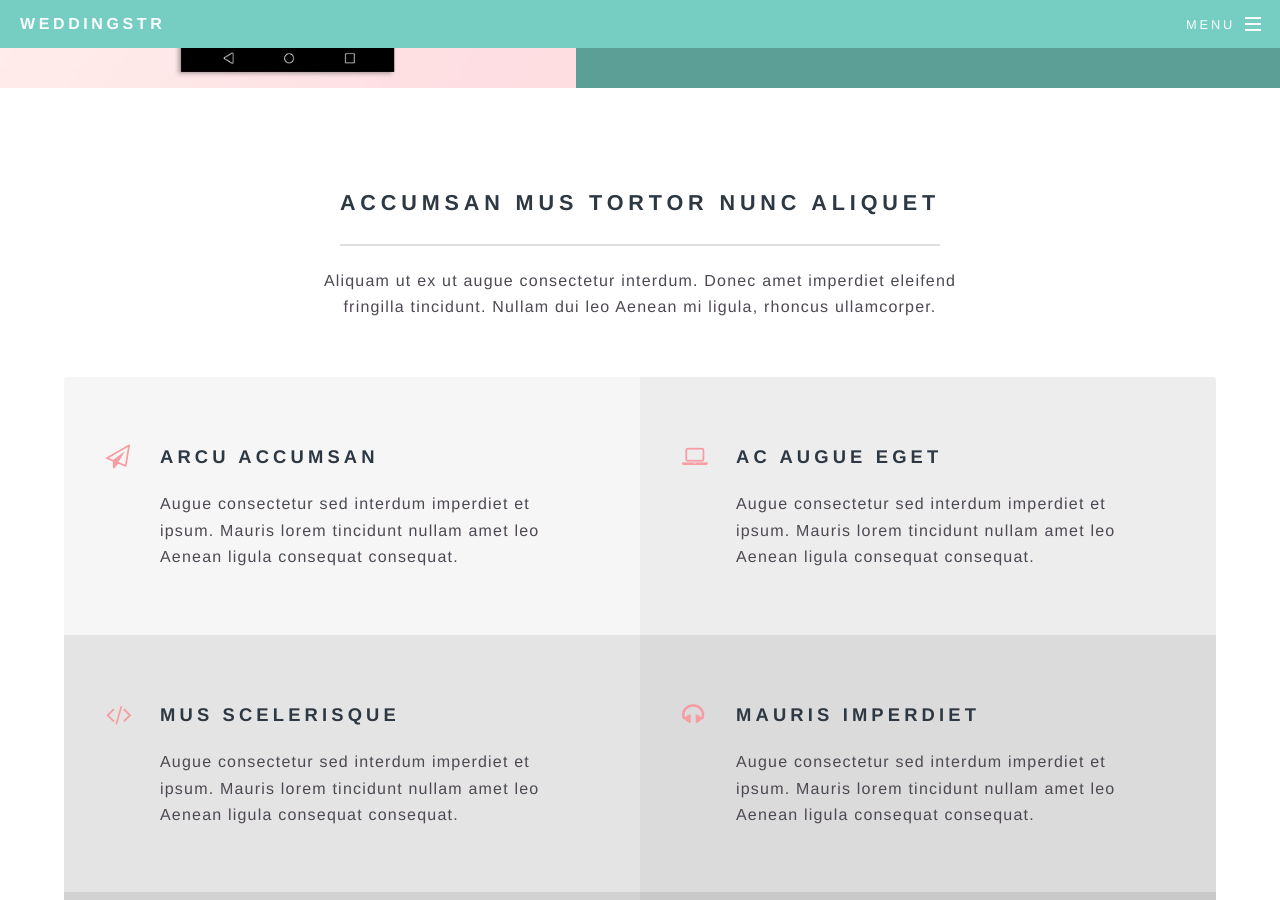
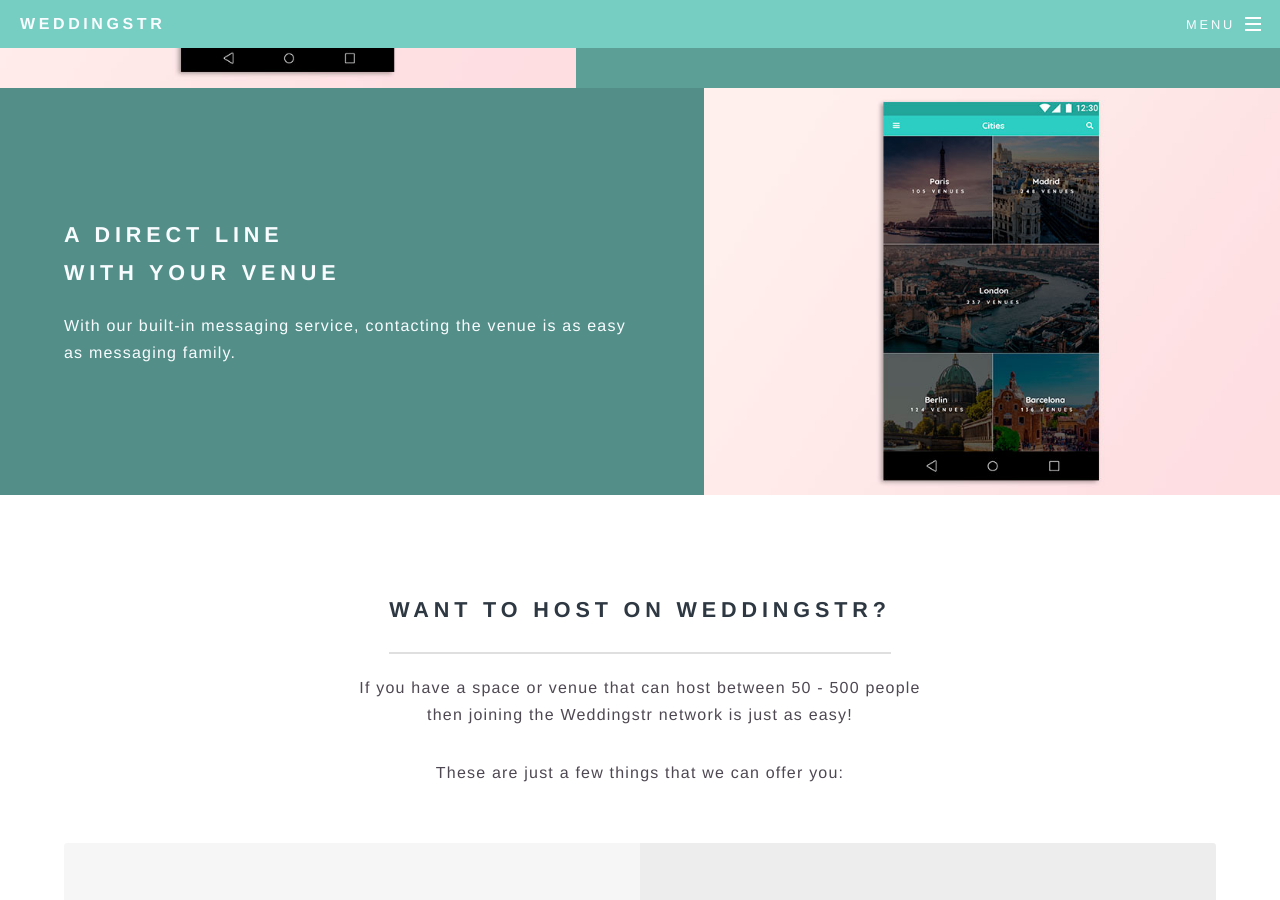
Before and after one commit to avdean/WeddingAppConcept, a Jekyll site: the page built from index.html, in a window 1280 px wide and 900 px high, scrolled down 2576 px. Built offline with Jekyll 4.4.1, drawn with Linux system fonts in a browser that asks for light colours; some of the changed text lies outside the part shown.

Commit message:
Finished Main Page

```diff
--- a/_includes/head.html
+++ b/_includes/head.html
@@ -1,7 +1,7 @@
 <head>
   <meta charset="utf-8" />
   <meta name="viewport" content="width=device-width, initial-scale=1" />
-  <title>{% if page.title %}{{ site.title | escape }} | {{ page.title | escape }}{% else %}{{ site.title | escape }}{% endif %}</title>
+  <title>{% if page.description %}{{ site.title | escape }} | {{ page.description | escape }}{% else %}{{ site.title | escape }}{% endif %}</title>
   <meta name="description" content="{% if page.excerpt %}{{ page.excerpt | strip_html | strip_newlines | truncate: 160 }}{% else %}{{ site.description }}{% endif %}">
   <!--[if lte IE 8]><script src="{{ "/js/ie/html5shiv.js" | prepend: site.baseurl }}"></script><![endif]-->
   <link rel="canonical" href="{{ page.url | replace:'index.html','' | prepend: site.baseurl | prepend: site.url }}">
--- a/_includes/header.html
+++ b/_includes/header.html
@@ -13,8 +13,10 @@
             <li><a href="{{ my_page.url | prepend: site.baseurl }}">{{ my_page.title }}</a></li>
             {% endif %}
             {% endfor %}
+<!--
             <li><a href="#">Sign Up</a></li>
             <li><a href="#">Log In</a></li>
+-->
           </ul>
         </div>
       </li>
--- a/index.html
+++ b/index.html
@@ -1,12 +1,15 @@
 ---
 layout: landing
-title: Find the perfect venue!
+description: Find the perfect venue for your wedding
+excerpt: Weddingstr is an application aimed at taking the stress out of searching for wedding venues across the globe. As the world grows ever smaller, more and more hopeful newlyweds are looking to get married in their ideal destination.
+
 ---
 				<!-- Banner -->
 					<section id="banner">
 						<div class="inner">
 							<h2>{{ site.title }}</h2>
-							<p>{{ site.description | markdownify }}</p>
+							<h3>A Concept App by<br /> Ant Villa Dean & Tom Scallon</h3>
+							<h3>{{ site.description | markdownify }}</h3>
 							<ul class="actions">
 								<li><a href="#" class="button special">Download</a></li>
 							</ul>
@@ -19,7 +22,7 @@
 						<div class="inner">
 							<header class="major">
 								<h2>what is Weddingstr?</h2>
-								<p>Weddingstr is an application aimed at taking the stress out of searching for wedding venues across the globe. As the world grows ever smaller, more and more hopeful newlyweds are looking to get married in their ideal destination.</p>
+								<p>{{ page.excerpt }}</p>
 								<p>This is where Weddingstr really shines!</p>
 							</header>
 							<ul class="icons major">
@@ -34,23 +37,29 @@
 					<section id="two" class="wrapper alt style2">
 						<section class="spotlight">
 							<div class="image"><img src="images/pic01.jpg" alt="" /></div><div class="content">
-								<h2>Magna primis lobortis<br />
-								sed ullamcorper</h2>
-								<p>Aliquam ut ex ut augue consectetur interdum. Donec hendrerit imperdiet. Mauris eleifend fringilla nullam aenean mi ligula.</p>
+								<h2>Thousands of wedding venues at your fingertips</h2>
+								<p><strong>Weddingstr</strong> gives you a simple and easy platform to find information on possible wedding venues and contact their owners directly.</p>
 							</div>
 						</section>
 						<section class="spotlight">
 							<div class="image"><img src="images/pic02.jpg" alt="" /></div><div class="content">
-								<h2>Tortor dolore feugiat<br />
-								elementum magna</h2>
-								<p>Aliquam ut ex ut augue consectetur interdum. Donec hendrerit imperdiet. Mauris eleifend fringilla nullam aenean mi ligula.</p>
+								<h2>Plan your wedding<br />
+								without the stress</h2>
+								<p>Offering an intuitive interface to find the perfect venue, browse our cities and find that special place for your special day.</p>
 							</div>
 						</section>
 						<section class="spotlight">
 							<div class="image"><img src="images/pic03.jpg" alt="" /></div><div class="content">
-								<h2>Augue eleifend aliquet<br />
-								sed condimentum</h2>
-								<p>Aliquam ut ex ut augue consectetur interdum. Donec hendrerit imperdiet. Mauris eleifend fringilla nullam aenean mi ligula.</p>
+								<h2>Once you've found <br />
+								your place</h2>
+								<p>Find out all the information you need such as availability, pricing and extra features, along with a direct message channel with the venue of your choice. There's also a review section to see what past couples thought about the venue.</p>
+							</div>
+						</section>
+						<section class="spotlight">
+							<div class="image"><img src="images/pic04.jpg" alt="" /></div><div class="content">
+								<h2>A direct line <br />
+								with your venue</h2>
+								<p>With our built-in messaging service, contacting the venue is as easy as messaging family.</p>
 							</div>
 						</section>
 					</section>
@@ -59,34 +68,27 @@
 					<section id="three" class="wrapper style3 special">
 						<div class="inner">
 							<header class="major">
-								<h2>Accumsan mus tortor nunc aliquet</h2>
-								<p>Aliquam ut ex ut augue consectetur interdum. Donec amet imperdiet eleifend<br />
-								fringilla tincidunt. Nullam dui leo Aenean mi ligula, rhoncus ullamcorper.</p>
+								<h2>Want to host on Weddingstr?</h2>
+								<p>If you have a space or venue that can host between 50 - 500 people<br />
+								then joining the Weddingstr network is just as easy!</p>
+								<p>These are just a few things that we can offer you:</p>
 							</header>
 							<ul class="features">
-								<li class="icon fa-paper-plane-o">
-									<h3>Arcu accumsan</h3>
-									<p>Augue consectetur sed interdum imperdiet et ipsum. Mauris lorem tincidunt nullam amet leo Aenean ligula consequat consequat.</p>
+								<li class="icon fa-globe">
+									<h3>Global Exposure</h3>
+									<p>With <strong>Weddingstr</strong> hoping to bridge the gap between adventurous newly-weds and exciting venues, you're venue will have exposure across the globe.</p>
 								</li>
-								<li class="icon fa-laptop">
-									<h3>Ac Augue Eget</h3>
-									<p>Augue consectetur sed interdum imperdiet et ipsum. Mauris lorem tincidunt nullam amet leo Aenean ligula consequat consequat.</p>
+								<li class="icon fa-mobile">
+									<h3>Mobile First</h3>
+									<p>Future clients will be able to find your venue directly via their phone, likewise you'll be able to contact them through our messaging service.</p>
 								</li>
-								<li class="icon fa-code">
-									<h3>Mus Scelerisque</h3>
-									<p>Augue consectetur sed interdum imperdiet et ipsum. Mauris lorem tincidunt nullam amet leo Aenean ligula consequat consequat.</p>
+								<li class="icon fa-calendar">
+									<h3>Clean Interface</h3>
+									<p>Through our simple and clean interface you can update your venues information, add new features, all on-the-fly and directly from your mobile.</p>
 								</li>
-								<li class="icon fa-headphones">
-									<h3>Mauris Imperdiet</h3>
-									<p>Augue consectetur sed interdum imperdiet et ipsum. Mauris lorem tincidunt nullam amet leo Aenean ligula consequat consequat.</p>
-								</li>
-								<li class="icon fa-heart-o">
-									<h3>Aenean Primis</h3>
-									<p>Augue consectetur sed interdum imperdiet et ipsum. Mauris lorem tincidunt nullam amet leo Aenean ligula consequat consequat.</p>
-								</li>
-								<li class="icon fa-flag-o">
-									<h3>Tortor Ut</h3>
-									<p>Augue consectetur sed interdum imperdiet et ipsum. Mauris lorem tincidunt nullam amet leo Aenean ligula consequat consequat.</p>
+								<li class="icon fa-calendar">
+									<h3>Helpful Calendar</h3>
+									<p>Weddingstr is also offers a helpful calendar that lays out the year, allowing you to track both current and prospective clients with ease.</p>
 								</li>
 							</ul>
 						</div>
@@ -97,11 +99,12 @@
 						<div class="inner">
 							<header>
 								<h2>{{ site.title }}</h2>
+								<p>A Concept App by<br /> Ant Villa Dean & Tom Scallon</p>
 								<p>{{ site.description | markdownify }}</p>
 							</header>
 							<ul class="actions vertical">
 								<li><a href="#" class="button fit special">Download</a></li>
-								<li><a href="#" class="button fit">Learn More</a></li>
+								<li><a href="/concept" class="button fit">Learn More</a></li>
 							</ul>
 						</div>
 					</section>
```
Also changed, not shown: concept.html (added, +11 -0 lines), generic.html (deleted, +0 -11 lines).
